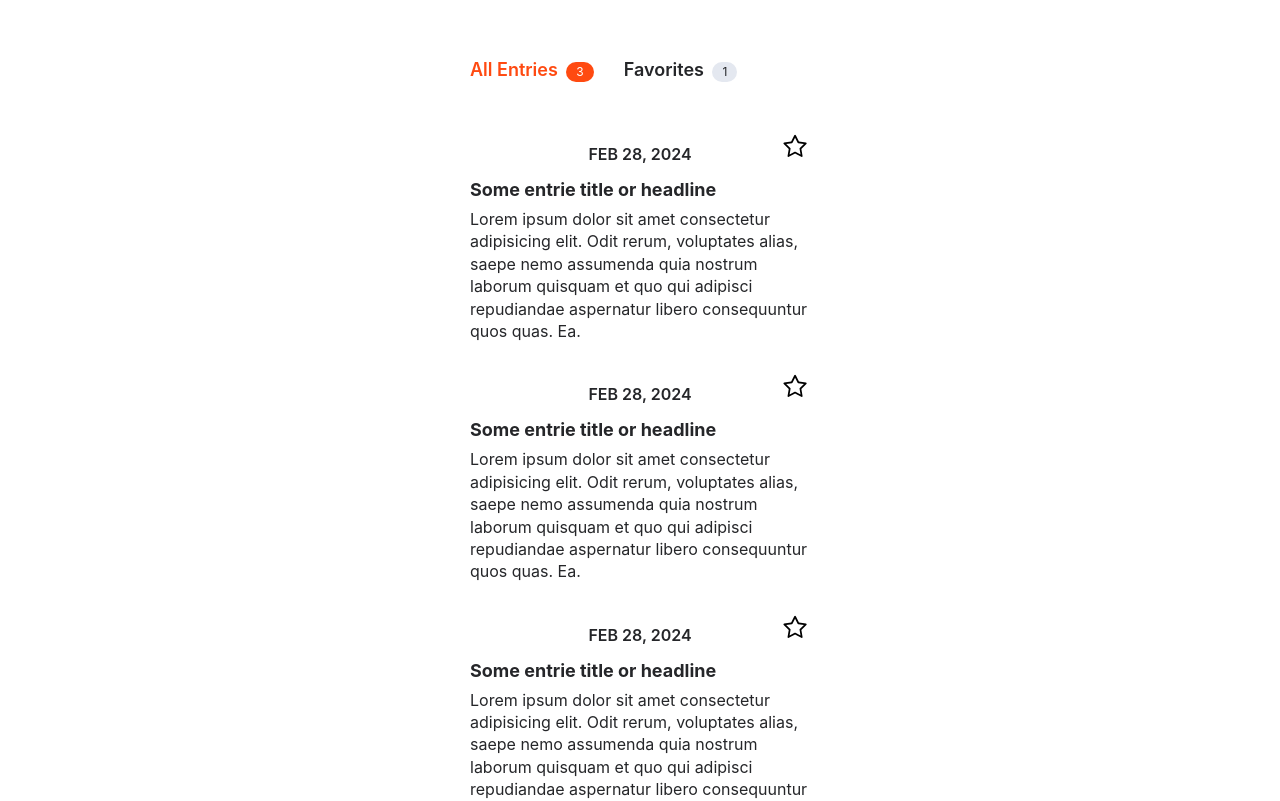
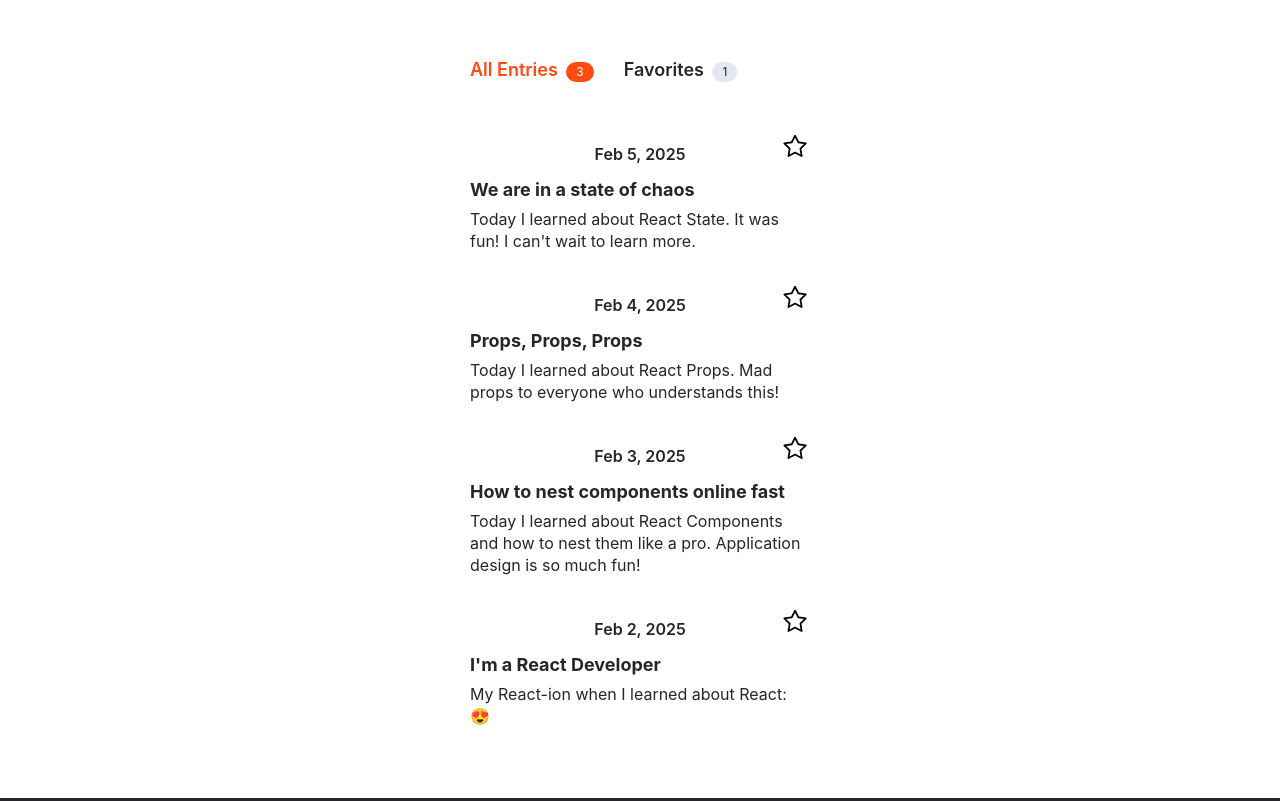
Before and after one commit to RuslanMirasov/journal-app, a React (Vite) app: page / in a window 1280 px wide. Shown: the part 500-1301 px from the top of the page. Built offline with nearby package versions, Linux system fonts and the light colour scheme.

Commit message:
Journal App Entries Array is done

```diff
--- a/src/components/Entries/EntryCard/EntryCard.jsx
+++ b/src/components/Entries/EntryCard/EntryCard.jsx
@@ -1,18 +1,14 @@
 import { AddToFavoritesButton } from "@/components";
 import "./EntryCard.css";
 
-const EntryCard = () => {
+const EntryCard = ({ card }) => {
+  const { date, motto, notes } = card;
   return (
     <li className="entryCard">
       <AddToFavoritesButton />
-      <strong>FEB 28, 2024</strong>
-      <h3>Some entrie title or headline</h3>
-      <p>
-        Lorem ipsum dolor sit amet consectetur adipisicing elit. Odit rerum,
-        voluptates alias, saepe nemo assumenda quia nostrum laborum quisquam et
-        quo qui adipisci repudiandae aspernatur libero consequuntur quos quas.
-        Ea.
-      </p>
+      <strong>{date}</strong>
+      <h3>{motto}</h3>
+      <p>{notes}</p>
     </li>
   );
 };
--- a/src/components/Entries/EntryList/EntryList.jsx
+++ b/src/components/Entries/EntryList/EntryList.jsx
@@ -1,7 +1,44 @@
+import { EntryCard } from "@/components";
 import "./EntryList.css";
 
-const EntryList = ({ children }) => {
-  return <ul className="entryList">{children}</ul>;
+const EntryList = () => {
+  const entries = [
+    {
+      id: 1000,
+      date: "Feb 5, 2025",
+      motto: "We are in a state of chaos",
+      notes:
+        "Today I learned about React State. It was fun! I can't wait to learn more.",
+    },
+    {
+      id: 999,
+      date: "Feb 4, 2025",
+      motto: "Props, Props, Props",
+      notes:
+        "Today I learned about React Props. Mad props to everyone who understands this!",
+    },
+    {
+      id: 998,
+      date: "Feb 3, 2025",
+      motto: "How to nest components online fast",
+      notes:
+        "Today I learned about React Components and how to nest them like a pro. Application design is so much fun!",
+    },
+    {
+      id: 997,
+      date: "Feb 2, 2025",
+      motto: "I'm a React Developer",
+      notes: "My React-ion when I learned about React: 😍",
+    },
+  ];
+
+  return (
+    <ul className="entryList">
+      {entries.map((card) => (
+        <EntryCard key={card.id} card={card} />
+      ))}
+    </ul>
+  );
 };
 
 export default EntryList;
```
